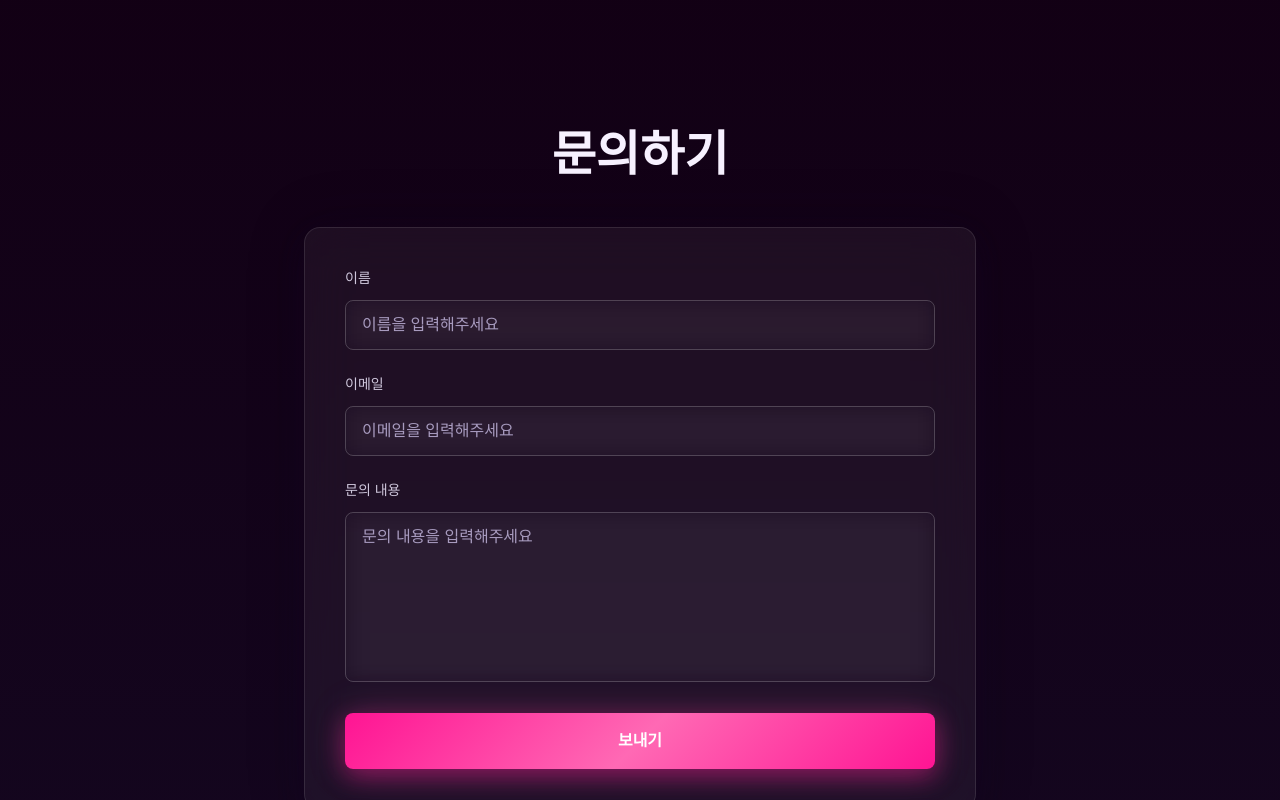
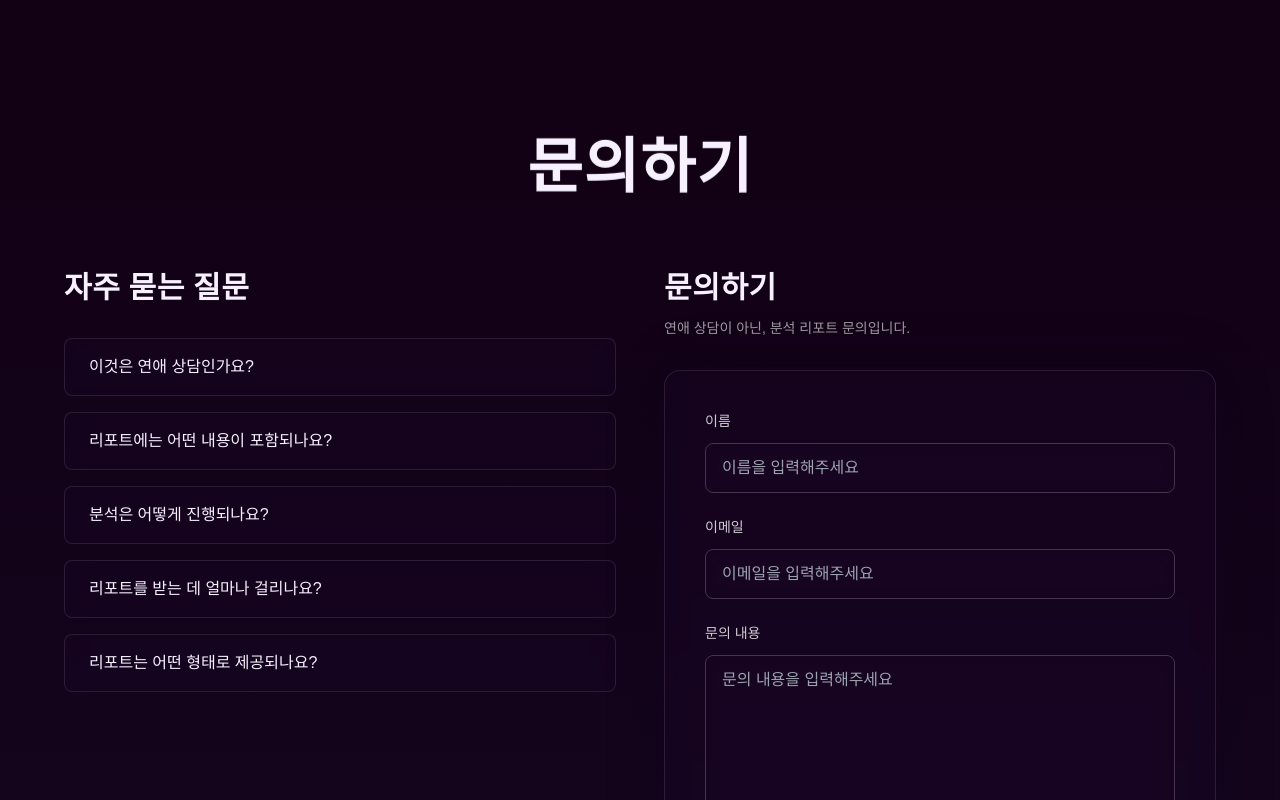
Before and after one commit to woolbo100/buzasun, a Next.js app: page / in a window 1280 px wide. Shown: the part 5200-6000 px from the top of the page. Built offline with nearby package versions, Linux system fonts and the light colour scheme.

Commit message:
update design

```diff
--- a/components/Contact.tsx
+++ b/components/Contact.tsx
@@ -1,8 +1,34 @@
 'use client'
 
-import { FormEvent } from 'react'
+import { FormEvent, useState } from 'react'
+import Reveal from './Reveal'
+
+const faqs = [
+  {
+    question: '이것은 연애 상담인가요?',
+    answer: '아니요. 백도화는 감정 위로나 상담이 아닌, 선천 코드와 관계 패턴을 분석하는 구조 해석 리포트입니다. 당신이 반복하는 연애의 이유를 감정이 아닌 구조로 명확히 정리합니다.',
+  },
+  {
+    question: '리포트에는 어떤 내용이 포함되나요?',
+    answer: '선천코드 분석을 기반으로 연애 성향, 인연의 흐름, 타이밍을 명확히 정리합니다. 타고난 연애 성향과 이상형, 맞는 인연 vs 피해야 할 인연, 반복되는 연애 패턴의 원인, 내 코드에 숨겨진 남자복, 타고난 코드가 만드는 연애의 흐름, 관계를 바꾸는 실전 연애 조언이 포함됩니다.',
+  },
+  {
+    question: '분석은 어떻게 진행되나요?',
+    answer: '심리·무의식·선천 코드·관계 패턴 분석 분야에서 공식적으로 검증된 다수의 전문 자격과 실제 상담·분석 데이터를 기반으로 리포트가 설계됩니다. 감이 아닌 이론, 직관이 아닌 구조로 해석합니다.',
+  },
+  {
+    question: '리포트를 받는 데 얼마나 걸리나요?',
+    answer: '문의 접수 후 분석 리포트 설계까지 소요 기간은 개인별로 다를 수 있습니다. 정확한 일정은 문의 시 안내해드립니다.',
+  },
+  {
+    question: '리포트는 어떤 형태로 제공되나요?',
+    answer: '구조 해석 리포트는 디지털 형태로 제공되며, 언제든 다시 펼쳐볼 수 있는 매뉴얼 형태로 설계됩니다. 연애가 흔들릴 때마다 참고할 수 있는 기준서 역할을 합니다.',
+  },
+]
 
 export default function Contact() {
+  const [openIndex, setOpenIndex] = useState<number | null>(null)
+
   const handleSubmit = (e: FormEvent<HTMLFormElement>) => {
     e.preventDefault()
 
@@ -27,22 +53,123 @@ export default function Contact() {
     form.reset()
   }
 
+  const toggleFAQ = (index: number) => {
+    setOpenIndex(openIndex === index ? null : index)
+  }
+
   return (
     <section
       id="contact"
       className="py-20 px-6 relative"
       style={{ background: 'transparent' }}
     >
-      <div className="container mx-auto max-w-2xl">
-        <h2 className="text-4xl md:text-5xl font-elegant font-bold text-center mb-12 text-bd-ivory fade-in-up">
+      <div className="container mx-auto max-w-6xl">
+        <Reveal delayMs={100}>
+          <h2
+            className="text-3xl md:text-5xl lg:text-6xl font-elegant font-bold text-center mb-16"
+            style={{
+              color: '#f7f1ff',
+              letterSpacing: '0.02em',
+              lineHeight: 'clamp(1.15, 1.25, 1.25)',
+            }}
+          >
             문의하기
           </h2>
+        </Reveal>
 
-        {/* 폼 컨테이너 - 반투명 유리 느낌 */}
+        {/* 좌우 2컬럼 레이아웃 */}
+        <div className="grid grid-cols-1 lg:grid-cols-2 gap-8 lg:gap-12">
+          {/* 왼쪽: FAQ */}
+          <Reveal delayMs={200}>
+            <div>
+              <h3
+                className="text-2xl md:text-3xl font-elegant font-semibold mb-8"
+                style={{
+                  color: '#f7f1ff',
+                  letterSpacing: '0.02em',
+                }}
+              >
+                자주 묻는 질문
+              </h3>
+              <div className="space-y-4">
+                {faqs.map((faq, index) => (
+                  <div
+                    key={index}
+                    className="rounded-lg transition-all duration-300"
+                    style={{
+                      background: 'rgba(26, 6, 38, 0.4)',
+                      border: '1px solid rgba(255, 255, 255, 0.1)',
+                      backdropFilter: 'blur(10px)',
+                    }}
+                  >
+                    <button
+                      onClick={() => toggleFAQ(index)}
+                      className="w-full px-6 py-4 text-left flex items-center justify-between transition-colors duration-300"
+                      style={{
+                        color: '#f7f1ff',
+                      }}
+                      onMouseEnter={(e) => {
+                        e.currentTarget.style.color = '#ff7ac8'
+                      }}
+                      onMouseLeave={(e) => {
+                        e.currentTarget.style.color = '#f7f1ff'
+                      }}
+                    >
+                      <span className="font-medium text-sm md:text-base pr-4">{faq.question}</span>
+                      <i
+                        className={`fas fa-chevron-${openIndex === index ? 'up' : 'down'} text-xs transition-transform duration-300`}
+                        style={{
+                          color: openIndex === index ? '#ff7ac8' : 'rgba(255, 255, 255, 0.6)',
+                        }}
+                      />
+                    </button>
+                    {openIndex === index && (
+                      <div
+                        className="px-6 pb-4 text-sm md:text-base leading-relaxed"
+                        style={{
+                          color: 'rgba(255, 255, 255, 0.8)',
+                          lineHeight: '1.7',
+                          wordBreak: 'keep-all',
+                        }}
+                      >
+                        {faq.answer}
+                      </div>
+                    )}
+                  </div>
+                ))}
+              </div>
+            </div>
+          </Reveal>
+
+          {/* 오른쪽: 문의 폼 */}
+          <Reveal delayMs={300}>
+            <div>
+              <h3
+                className="text-2xl md:text-3xl font-elegant font-semibold mb-3"
+                style={{
+                  color: '#f7f1ff',
+                  letterSpacing: '0.02em',
+                }}
+              >
+                문의하기
+              </h3>
+              <p
+                className="text-sm mb-8"
+                style={{
+                  color: 'rgba(255, 255, 255, 0.6)',
+                }}
+              >
+                연애 상담이 아닌, 분석 리포트 문의입니다.
+              </p>
+
+              {/* 폼 컨테이너 */}
               <form
                 id="contactForm"
-          className="space-y-6 fade-in-up p-8 md:p-10 rounded-2xl bg-white/5 backdrop-blur-xl border border-white/10"
+                className="space-y-6 p-8 md:p-10 rounded-2xl"
                 style={{
+                  background: 'rgba(26, 6, 38, 0.4)',
+                  border: '1px solid rgba(255, 255, 255, 0.1)',
+                  backdropFilter: 'blur(10px)',
                   boxShadow: '0 8px 32px rgba(20, 6, 31, 0.4), 0 0 60px rgba(27, 7, 38, 0.2)',
                 }}
                 onSubmit={handleSubmit}
@@ -50,7 +177,10 @@ export default function Contact() {
                 <div>
                   <label
                     htmlFor="name"
-              className="block mb-3 text-sm font-medium text-bd-gray"
+                    className="block mb-3 text-sm font-medium"
+                    style={{
+                      color: 'rgba(255, 255, 255, 0.8)',
+                    }}
                   >
                     이름
                   </label>
@@ -58,16 +188,31 @@ export default function Contact() {
                     type="text"
                     id="name"
                     name="name"
-              className="w-full px-4 py-3 rounded-lg bg-transparent border border-white/20 text-bd-ivory placeholder:text-bd-muted focus:outline-none focus:border-pink-500 focus:ring-2 focus:ring-pink-500/30 transition-all duration-300"
+                    className="w-full px-4 py-3 rounded-lg bg-transparent border transition-all duration-300"
+                    style={{
+                      borderColor: 'rgba(255, 255, 255, 0.2)',
+                      color: '#f7f1ff',
+                    }}
                     placeholder="이름을 입력해주세요"
                     required
+                    onFocus={(e) => {
+                      e.currentTarget.style.borderColor = '#ff1493'
+                      e.currentTarget.style.boxShadow = '0 0 0 3px rgba(255, 20, 147, 0.2)'
+                    }}
+                    onBlur={(e) => {
+                      e.currentTarget.style.borderColor = 'rgba(255, 255, 255, 0.2)'
+                      e.currentTarget.style.boxShadow = 'none'
+                    }}
                   />
                 </div>
 
                 <div>
                   <label
                     htmlFor="email"
-              className="block mb-3 text-sm font-medium text-bd-gray"
+                    className="block mb-3 text-sm font-medium"
+                    style={{
+                      color: 'rgba(255, 255, 255, 0.8)',
+                    }}
                   >
                     이메일
                   </label>
@@ -75,16 +220,31 @@ export default function Contact() {
                     type="email"
                     id="email"
                     name="email"
-              className="w-full px-4 py-3 rounded-lg bg-transparent border border-white/20 text-bd-ivory placeholder:text-bd-muted focus:outline-none focus:border-pink-500 focus:ring-2 focus:ring-pink-500/30 transition-all duration-300"
+                    className="w-full px-4 py-3 rounded-lg bg-transparent border transition-all duration-300"
+                    style={{
+                      borderColor: 'rgba(255, 255, 255, 0.2)',
+                      color: '#f7f1ff',
+                    }}
                     placeholder="이메일을 입력해주세요"
                     required
+                    onFocus={(e) => {
+                      e.currentTarget.style.borderColor = '#ff1493'
+                      e.currentTarget.style.boxShadow = '0 0 0 3px rgba(255, 20, 147, 0.2)'
+                    }}
+                    onBlur={(e) => {
+                      e.currentTarget.style.borderColor = 'rgba(255, 255, 255, 0.2)'
+                      e.currentTarget.style.boxShadow = 'none'
+                    }}
                   />
                 </div>
 
                 <div>
                   <label
                     htmlFor="message"
-              className="block mb-3 text-sm font-medium text-bd-gray"
+                    className="block mb-3 text-sm font-medium"
+                    style={{
+                      color: 'rgba(255, 255, 255, 0.8)',
+                    }}
                   >
                     문의 내용
                   </label>
@@ -92,9 +252,21 @@ export default function Contact() {
                     id="message"
                     name="message"
                     rows={6}
-              className="w-full px-4 py-3 rounded-lg bg-transparent border border-white/20 text-bd-ivory placeholder:text-bd-muted focus:outline-none focus:border-pink-500 focus:ring-2 focus:ring-pink-500/30 transition-all duration-300 resize-none"
+                    className="w-full px-4 py-3 rounded-lg bg-transparent border transition-all duration-300 resize-none"
+                    style={{
+                      borderColor: 'rgba(255, 255, 255, 0.2)',
+                      color: '#f7f1ff',
+                    }}
                     placeholder="문의 내용을 입력해주세요"
                     required
+                    onFocus={(e) => {
+                      e.currentTarget.style.borderColor = '#ff1493'
+                      e.currentTarget.style.boxShadow = '0 0 0 3px rgba(255, 20, 147, 0.2)'
+                    }}
+                    onBlur={(e) => {
+                      e.currentTarget.style.borderColor = 'rgba(255, 255, 255, 0.2)'
+                      e.currentTarget.style.boxShadow = 'none'
+                    }}
                   ></textarea>
                 </div>
 
@@ -116,6 +288,9 @@ export default function Contact() {
                 </button>
               </form>
             </div>
+          </Reveal>
+        </div>
+      </div>
     </section>
   )
 }
```
Lines whose indentation alone changed are shown as unchanged.
